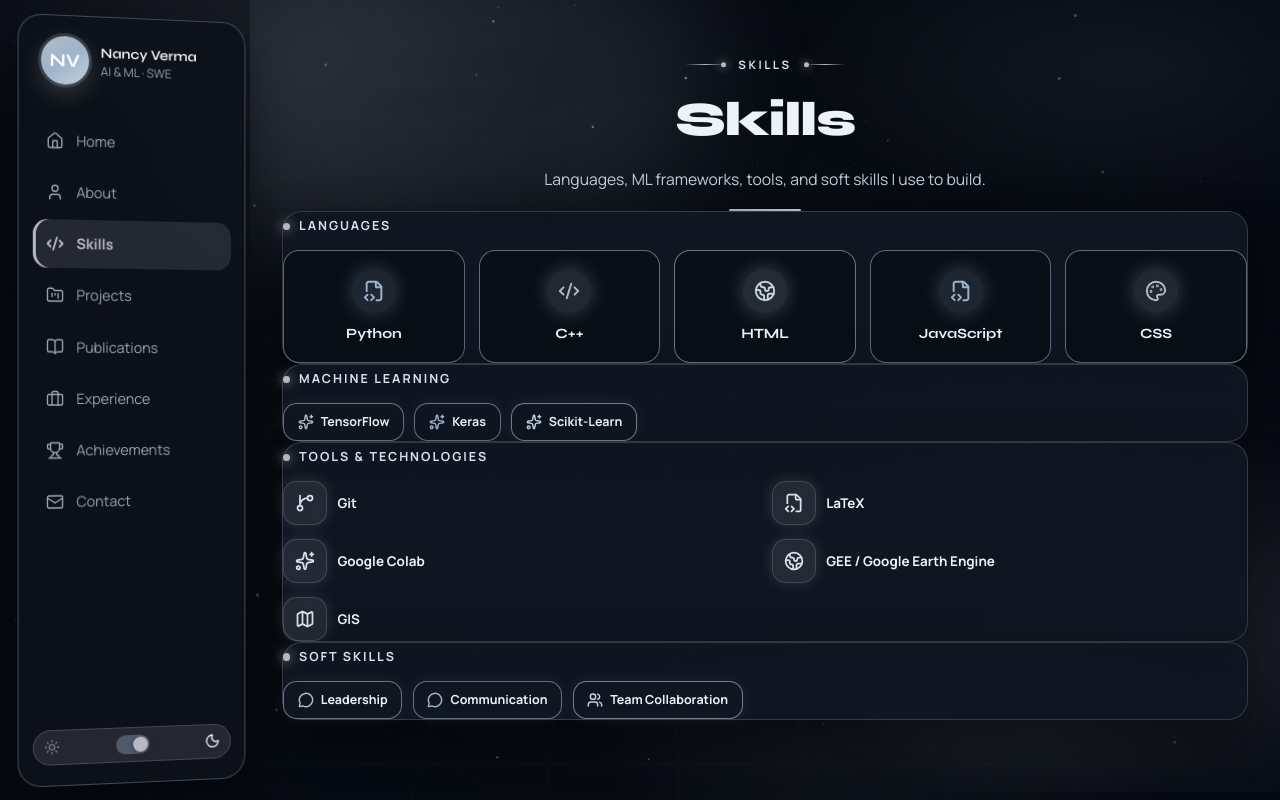
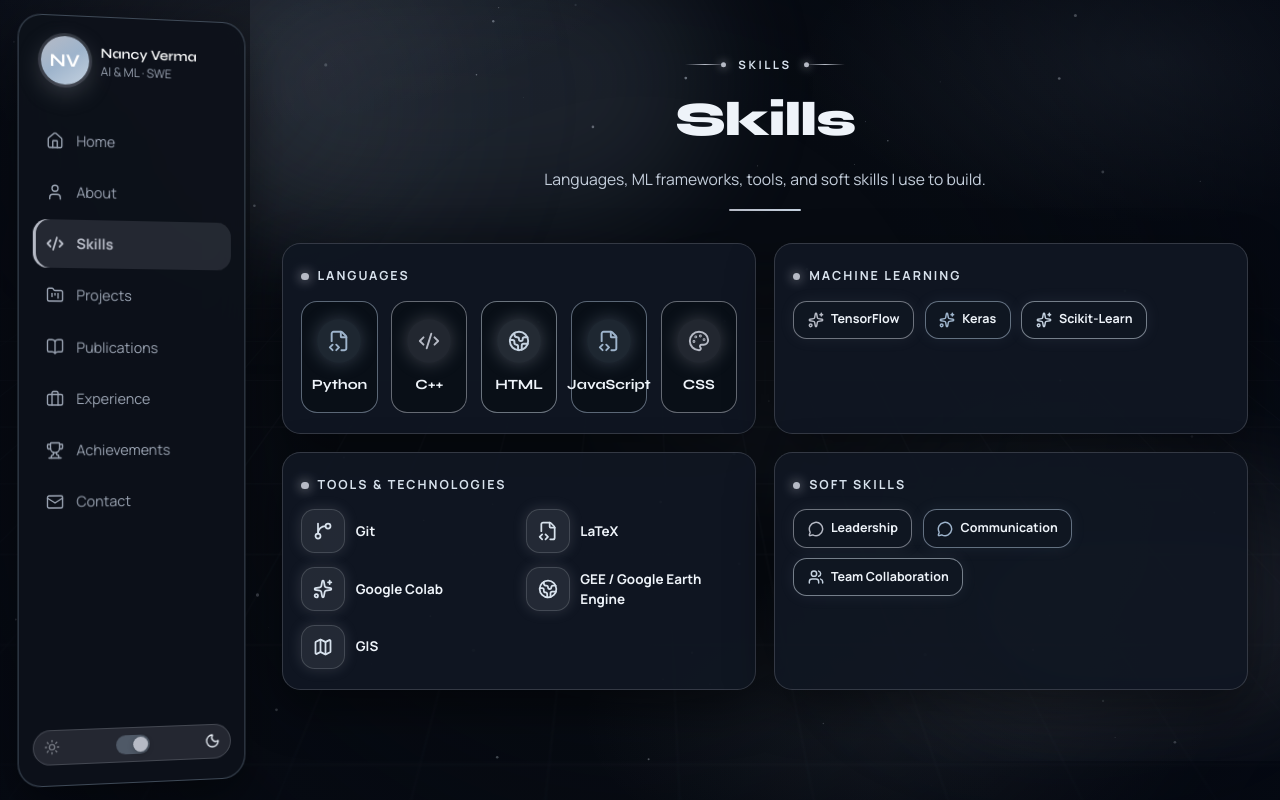
Before and after one commit to Nancy20052020/Portfolio_Nancy, a Next.js app: page /skills in a window 1280 px wide. Built offline with nearby package versions, Linux system fonts and the light colour scheme.

Commit message:
Add one-page skills layout styles
Co-authored-by: Nancy20052020 <Nancy20052020@users.noreply.github.com>

```diff
--- a/src/app/globals.css
+++ b/src/app/globals.css
@@ -2631,6 +2631,24 @@
   gap: 1.25rem;
 }
 
+.skills-all-layout {
+  margin-top: 2rem;
+  display: grid;
+  gap: 1rem;
+}
+
+.skills-block {
+  padding: 1.15rem 1.15rem 1.25rem;
+  border-radius: 1.15rem;
+}
+
+@media (min-width: 900px) {
+  .skills-all-layout {
+    grid-template-columns: repeat(2, minmax(0, 1fr));
+    gap: 1.1rem;
+  }
+}
+
 @media (min-width: 900px) {
   .skills-tabs-layout {
     grid-template-columns: 14rem minmax(0, 1fr);
```
